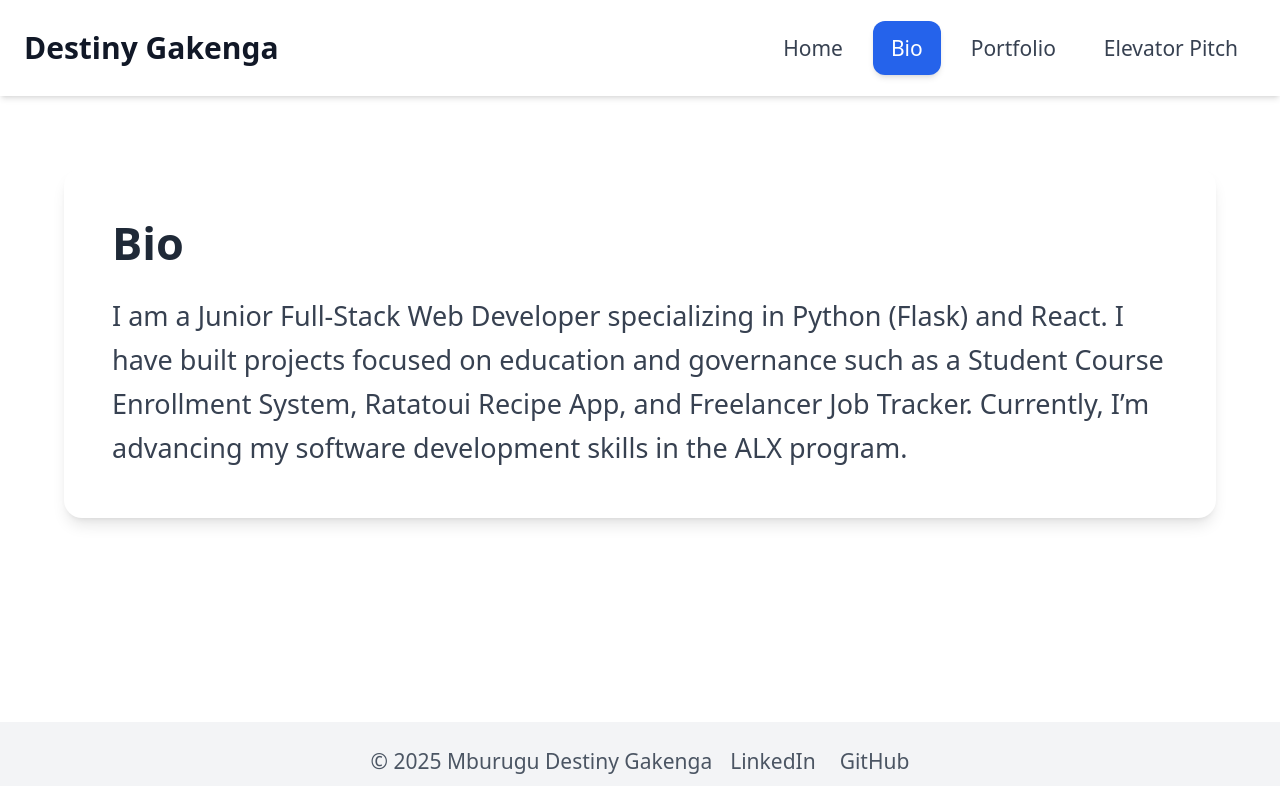
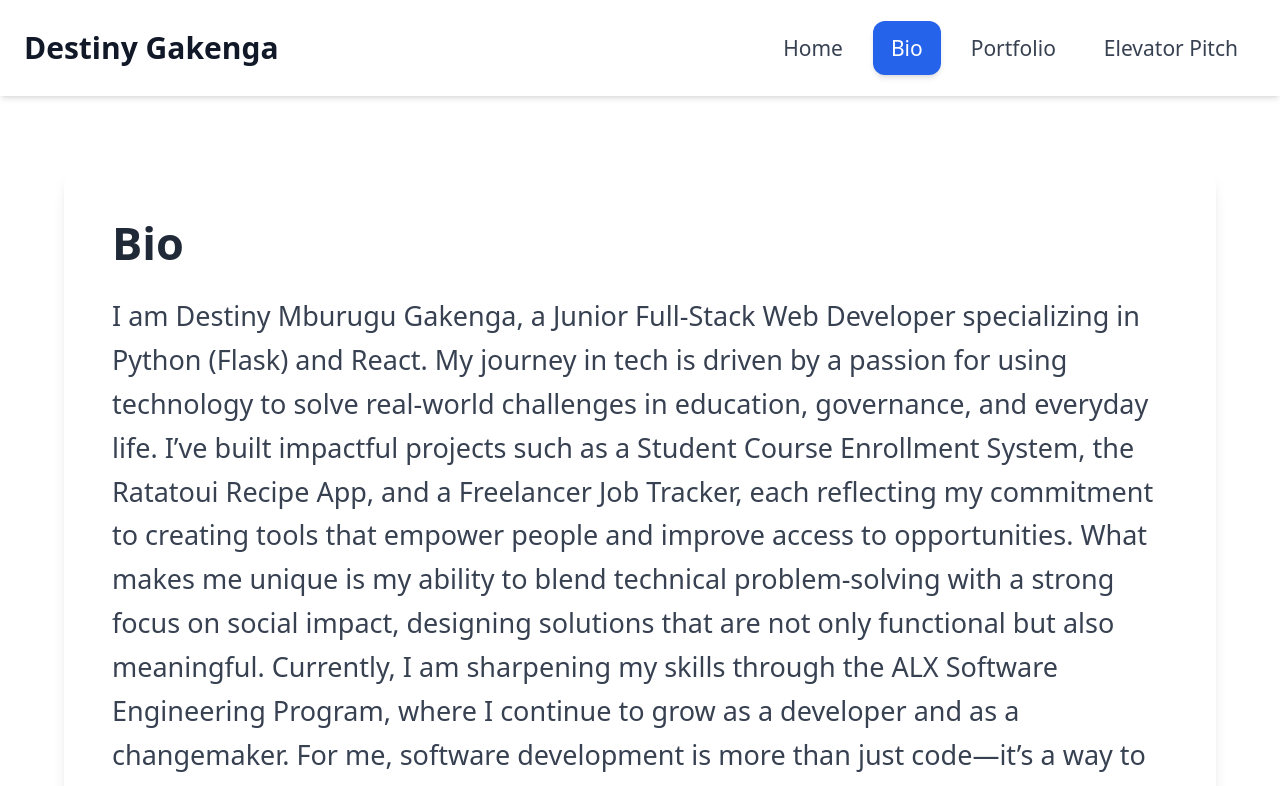
Before and after one commit to DestinyG-beep/Destiny-Gakenga, a React (Vite) app in the folder personal-website/: page /bio in a window 1280 px wide. Shown: the top 786 px of the page. Built offline with nearby package versions, Linux system fonts and the light colour scheme.

Commit message:
Update Bio.jsx
added more to the bio

```diff
--- a/personal-website/src/pages/Bio.jsx
+++ b/personal-website/src/pages/Bio.jsx
@@ -3,10 +3,11 @@ export default function Bio() {
     <section className="max-w-3xl mx-auto p-8 my-12 bg-white rounded-xl shadow-lg">
       <h2 className="text-3xl font-bold text-gray-800 mb-4">Bio</h2>
       <p className="leading-relaxed text-gray-700 text-lg">
-        I am a Junior Full-Stack Web Developer specializing in Python (Flask) and React.
-        I have built projects focused on education and governance such as a Student Course
-        Enrollment System, Ratatoui Recipe App, and Freelancer Job Tracker.
-        Currently, I’m advancing my software development skills in the ALX program.
+        I am Destiny Mburugu Gakenga, a Junior Full-Stack Web Developer specializing in Python (Flask) and React. My journey in tech is driven by a passion for using technology to solve real-world challenges in education, governance, and everyday life.
+
+I’ve built impactful projects such as a Student Course Enrollment System, the Ratatoui Recipe App, and a Freelancer Job Tracker, each reflecting my commitment to creating tools that empower people and improve access to opportunities. What makes me unique is my ability to blend technical problem-solving with a strong focus on social impact, designing solutions that are not only functional but also meaningful.
+
+Currently, I am sharpening my skills through the ALX Software Engineering Program, where I continue to grow as a developer and as a changemaker. For me, software development is more than just code—it’s a way to live out my passion for innovation, inclusivity, and building systems that make life better for others.
       </p>
     </section>
   );
```
